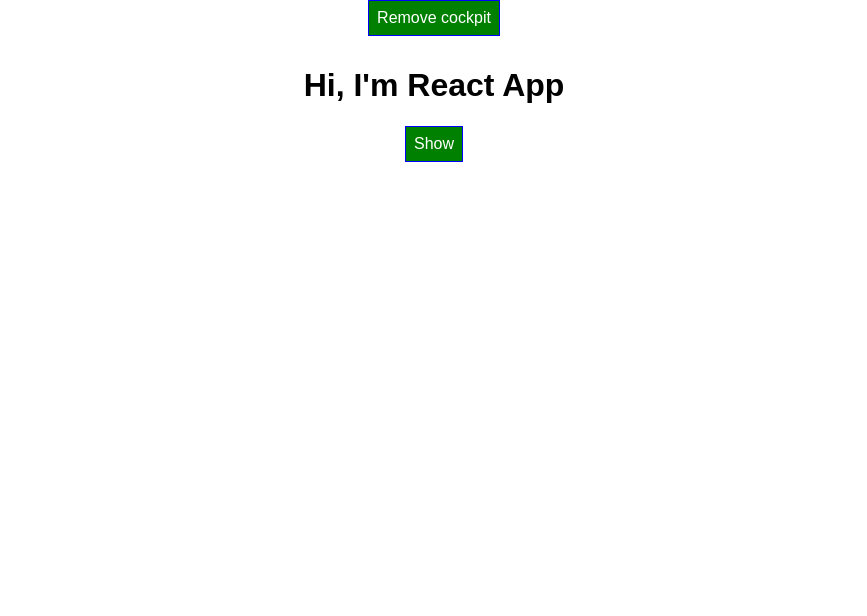
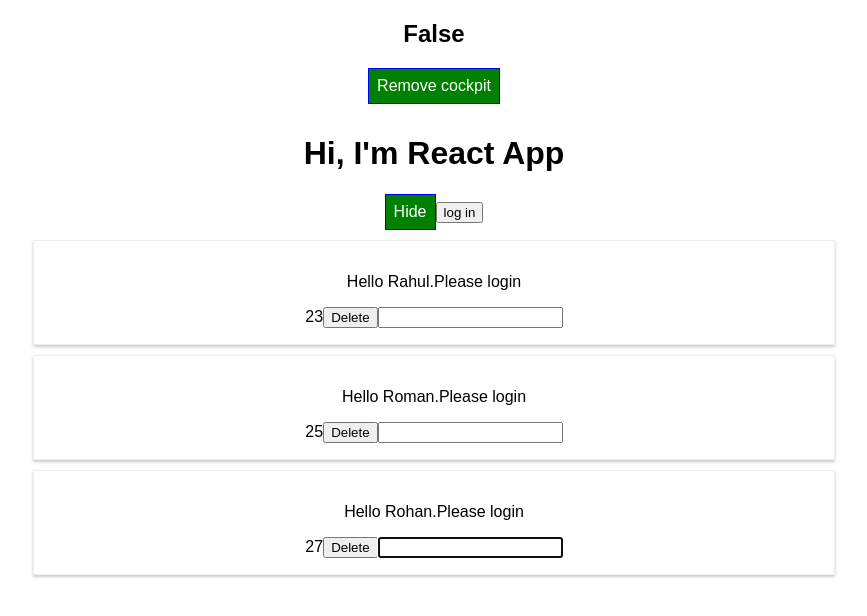
Before and after one commit to rnair1607/react-complete-guide-e-guide, a React app: page / in a window 1280 px wide. Shown: the top 616 px of the page, without its empty margins (206-1073 px from the left). Built offline with nearby package versions, Linux system fonts and the light colour scheme.

Commit message:
context api

```diff
--- a/src/components/Cockpit/Cockpit.jsx
+++ b/src/components/Cockpit/Cockpit.jsx
@@ -1,13 +1,19 @@
-import React, { useEffect } from "react";
+import React, { useEffect, useRef } from "react";
 
-const cockpit = ({ showPersons, style, togglePersons, persons }) => {
+import AuthContext from "../../context/auth-context";
+
+const cockpit = ({ showPersons, style, togglePersons, persons, login }) => {
+  const toggleBtnRef = useRef(null);
+
   // ----------------------------useEffect React hook-------------------------------
   useEffect(() => {
     console.log("[Cockpit.js] 1st useEffect()");
     // can be used to send HTTP Requests
-    setTimeout(() => {
-      // alert("Saved data to cloud!");
-    }, 1000);
+    // setTimeout(() => {
+    // alert("Saved data to cloud!");
+    // }, 1000);
+    toggleBtnRef.current.click();
+
     return () => {
       console.log("[cockpit.js] clean up in 1st useEffect()");
     };
@@ -25,14 +31,17 @@
     <React.Fragment>
       <h1>Hi, I'm React App</h1>
       {showPersons ? (
-        <button style={style} onClick={togglePersons}>
+        <button ref={toggleBtnRef} style={style} onClick={togglePersons}>
           Hide
         </button>
       ) : (
-        <button style={style} onClick={togglePersons}>
+        <button ref={toggleBtnRef} style={style} onClick={togglePersons}>
           Show
         </button>
       )}
+      <AuthContext.Consumer>
+        {(context) => <button onClick={context.login}>log in</button>}
+      </AuthContext.Consumer>
     </React.Fragment>
   );
 };
--- a/src/components/Persons/Person/Person.jsx
+++ b/src/components/Persons/Person/Person.jsx
@@ -1,6 +1,7 @@
 import React, { Component } from "react";
 import PropTypes from "prop-types";
 
+import AuthContext from "../../../context/auth-context";
 import classes from "./Person.css";
 import Auxilliary from "../../../hoc/Auxilliary";
 import withClass from "../../../hoc/WithClass";
@@ -8,7 +9,7 @@
 class Person extends Component {
   constructor(props) {
     super(props);
-
+    this.inputElementRef = React.createRef();
     this.state = {};
   }
 
@@ -19,25 +20,28 @@
   }
 
   componentDidMount() {
-    this.inputElement.focus();
+    // this.inputElement.focus();
+    this.inputElementRef.current.focus();
   }
 
   //---------------------------------Render-------------------------------------
   render() {
-    const { name, age, click } = this.props;
+    const { name, age, click, isAuth } = this.props;
     console.log("[Person.js] rendering");
     return (
-      <Auxilliary>
-        <p>Hello {name}.</p>
-        {age}
-        <button onClick={click}>Delete</button>
-        <input
-          type="text"
-          ref={(input) => {
-            this.inputElement = input;
-          }}
-        />
-      </Auxilliary>
+      <AuthContext.Consumer>
+        {(context) => (
+          <Auxilliary>
+            <p>
+              Hello {name}.
+              {context.authenticated ? "Authenticated" : "Please login"}
+            </p>
+            {age}
+            <button onClick={click}>Delete</button>
+            <input type="text" ref={this.inputElementRef} />
+          </Auxilliary>
+        )}
+      </AuthContext.Consumer>
     );
   }
 }
--- a/src/components/Persons/Persons.jsx
+++ b/src/components/Persons/Persons.jsx
@@ -38,7 +38,7 @@
 
   //---------------------------------Render-------------------------------------
   render() {
-    const { persons, deletePerson } = this.props;
+    const { persons, deletePerson, isAuth } = this.props;
     console.log("[Persons.js] rendering");
     return persons.map((person, index) => {
       return (
--- a/src/containers/App.js
+++ b/src/containers/App.js
@@ -2,6 +2,7 @@
 import classes from "./App.css";
 import Persons from "../components/Persons/Persons";
 import Cockpit from "../components/Cockpit/Cockpit";
+import AuthContext from "../context/auth-context";
 
 class App extends Component {
   constructor(props) {
@@ -15,6 +16,7 @@
       ],
       showPersons: false,
       showCockpit: true,
+      isAuthenticated: false,
     };
   }
 
@@ -58,9 +60,17 @@
     });
   };
 
+  loginHandler = () => {
+    this.setState((prevState) => {
+      return {
+        isAuthenticated: !prevState.isAuthenticated,
+      };
+    });
+  };
+
   //---------------------------------Render-------------------------------------
   render() {
-    const { showPersons, persons, showCockpit } = this.state;
+    const { showPersons, persons, showCockpit, isAuthenticated } = this.state;
 
     console.log("[App.js] render");
 
@@ -75,6 +85,7 @@
     };
     return (
       <div className={classes.App}>
+        <h2>{isAuthenticated ? "True" : "False"}</h2>
         {showCockpit ? (
           <button onClick={this.toggleCockpit} style={style}>
             Remove cockpit
@@ -84,6 +95,9 @@
             Show cockpit
           </button>
         )}
+        <AuthContext.Provider
+          value={{ authenticated: isAuthenticated, login: this.loginHandler }}
+        >
           {showCockpit ? (
             <Cockpit
               persons={persons}
@@ -93,8 +107,13 @@
             />
           ) : null}
           {showPersons && showCockpit ? (
-          <Persons persons={persons} deletePerson={this.deletePerson} />
+            <Persons
+              persons={persons}
+              isAuth={isAuthenticated}
+              deletePerson={this.deletePerson}
+            />
           ) : null}
+        </AuthContext.Provider>
       </div>
     );
   }
--- /dev/null
+++ b/src/context/auth-context.js
@@ -0,0 +1,8 @@
+import React from "react";
+
+const authContext = React.createContext({
+  authenticated: false,
+  login: () => {},
+});
+
+export default authContext;
```
Lines whose indentation alone changed are shown as unchanged.
